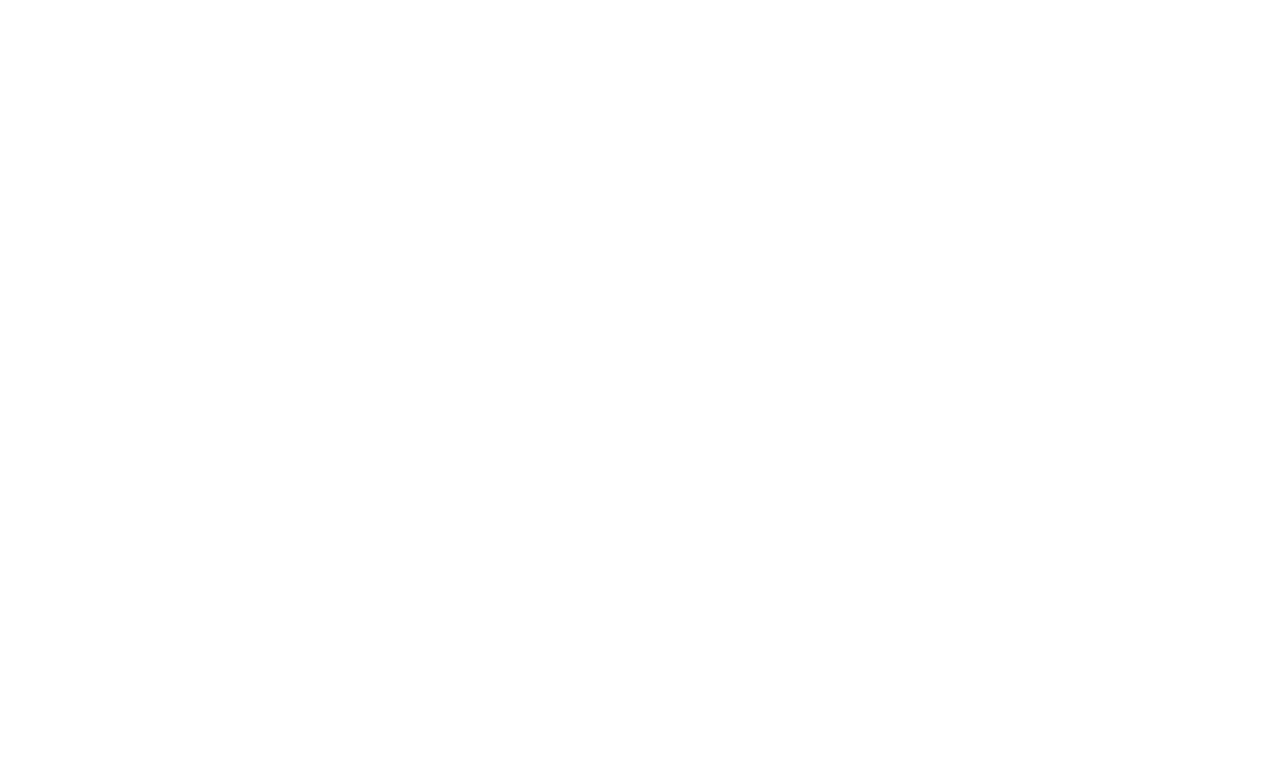
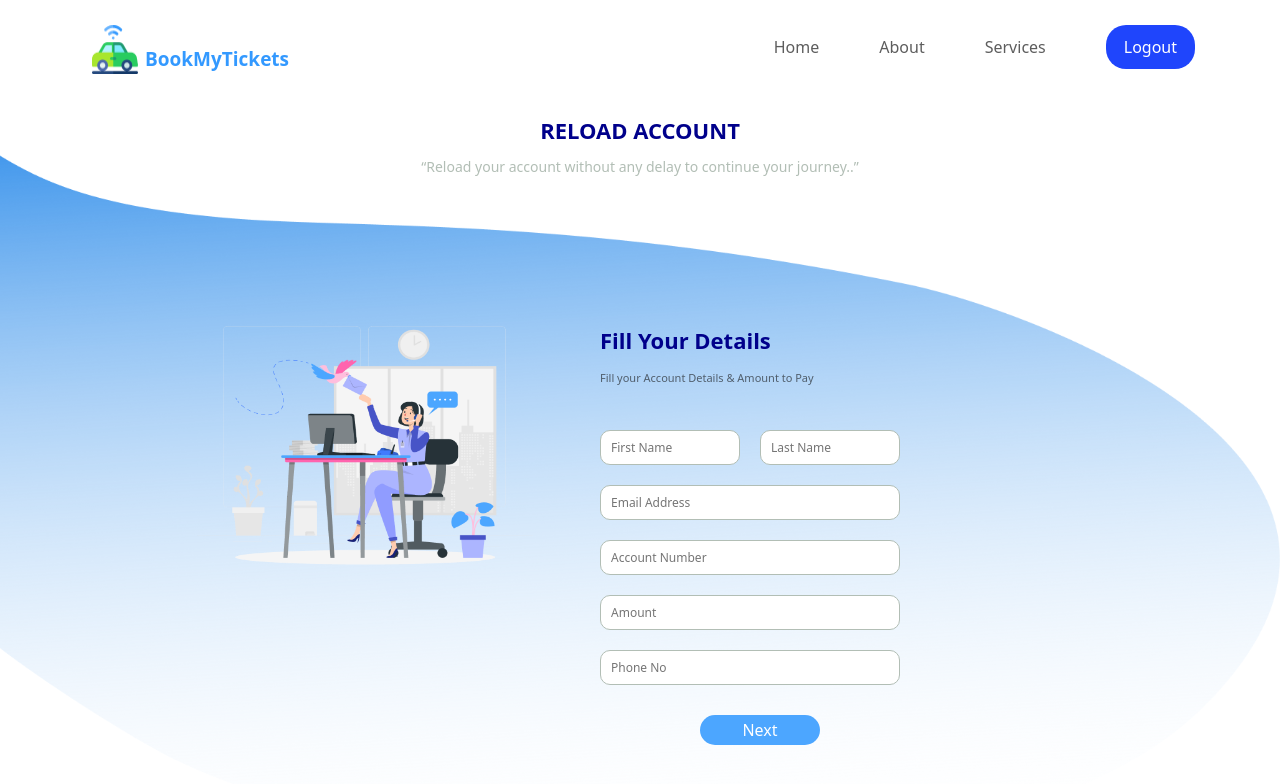
Before and after one commit to vPankaja/CSSE, a React (Create React App) app in the folder frontend/: page /reloadaccount in a window 1280 px wide. Before the commit this address had no page. Shown: the top 784 px of the page. Built offline with nearby package versions, Linux system fonts and the light colour scheme.

Commit message:
reloadacc commit

```diff
--- a/frontend/src/App.js
+++ b/frontend/src/App.js
@@ -7,6 +7,7 @@
 import Login from "./components/Login";
 import ManagerHome from "./components/manager/ManagerHome";
 import CustomerHome from "./components/customer/CustomerHome";
+import ReloadAccount from "./components/customer/ReloadAccount";
 
 function App() {
   return (
@@ -17,6 +18,7 @@
           <Route path="/login" element={<Login />} />
           <Route path="/managerhome" element={<ManagerHome />} />
           <Route path="/customerhome" element={<CustomerHome />} />
+          <Route path="/reloadaccount" element={<ReloadAccount />} />
         </Routes>
       </Router>
   );
--- a/frontend/src/components/LandingScreen.js
+++ b/frontend/src/components/LandingScreen.js
@@ -2,7 +2,7 @@
 import AOS from "aos";
 import "aos/dist/aos.css";
 import { Link } from "react-router-dom";
-import "../res/css/landing.css";
+import "../res/css/customer.css";
 
 AOS.init({
   duration: "2000",
@@ -35,7 +35,8 @@
               </Link>
             </li>
           </ul>
-        </div>
+        </div></div>
+        <div className="container2">
         <div class="info">
           <h1>Recharge your Account Faster</h1>
           <p>
@@ -49,11 +50,12 @@
             </button>
           </Link>
         </div>
-        <img style={{width: '620px', height: '400px', float:'right', marginTop:'100px'}}
+        <img style={{width: '620px', height: '400px', float:'right', marginTop:'-190px', marginRight:'50px'}}
           src={require("../res/images/Landing.png")}/>
 
         <div class="clearfix"></div>
       </div>
+
     </div>
   );
 };
--- a/frontend/src/components/Login.js
+++ b/frontend/src/components/Login.js
@@ -2,7 +2,7 @@
 import AOS from 'aos';
 import 'aos/dist/aos.css';
 import { Link } from "react-router-dom";
-import "../res/css/PlanTimeTable.css"
+import "../res/css/customer.css"
 
 AOS.init({
       duration: '2000'
@@ -29,8 +29,8 @@
         <li><Link to="#"><div class="button">Register </div></Link></li>
       </ul>
 
-    </div>
-
+    </div></div>
+    <div className="container2">
         <div class="register-photo">
         <div class="form-container" style={{display:"flex",boxShadow:"10px 10px #B2BEB5"}}>
             <div className='loginImg' >
--- a/frontend/src/components/customer/CustomerHome.js
+++ b/frontend/src/components/customer/CustomerHome.js
@@ -2,7 +2,7 @@
 import AOS from "aos";
 import "aos/dist/aos.css";
 import { Link } from "react-router-dom";
-import "../../res/css/PlanTimeTable.css";
+import "../../res/css/customer.css";
 
 AOS.init({
   duration: "2000",
@@ -41,6 +41,7 @@
             </li>
           </ul>
         </div>
+        </div>
         <div
           style={{
             fontSize: "22px",
@@ -58,7 +59,7 @@
             now, would it be to “somewhere” or to “someone”?
           </span>
         </div>
-        <div className="register-photo">
+        <div className="container2">
           <div class="cards">
             <div
               className="card"
@@ -172,7 +173,6 @@
           </div>
         </div>
       </div>
-    </div>
   );
 };
 
--- /dev/null
+++ b/frontend/src/components/customer/ReloadAccount.js
@@ -0,0 +1,86 @@
+import React from "react";
+import AOS from "aos";
+import "aos/dist/aos.css";
+import { Link } from "react-router-dom";
+import "../../res/css/customer.css";
+
+AOS.init({
+  duration: "2000",
+});
+
+const ReloadAccount = () => {
+  return (
+    <div class="landing-page">
+      <div class="container">
+        <div class="header-area">
+          <img src={require("../../res/images/logocar.png")} />{" "}
+          <div
+            style={{
+              marginTop: "20px",
+              width: "300px",
+              color: "#3399FF",
+              fontSize: "19px",
+            }}
+          >
+            <b>BookMyTickets</b>
+          </div>
+          <ul class="links">
+            <li>
+              <a href="#">Home</a>
+            </li>
+            <li>
+              <a href="#">About</a>
+            </li>
+            <li>
+              <a href="#">Services</a>
+            </li>
+            <li>
+              <Link to="/dashboard">
+                <div class="button">Logout </div>
+              </Link>
+            </li>
+          </ul>
+        </div>
+        </div>
+        <div
+          style={{
+            fontSize: "22px",
+            marginBottom: "-50px",
+            textAlign: "center",
+            marginTop: "40px",
+          }}
+        >
+          <strong style={{ color: "darkblue" }}>
+            RELOAD ACCOUNT
+          </strong>
+          <br></br>
+          <span style={{ fontSize: "14px", color: "#B2BEB5" }}>
+          “Reload your account without any delay to continue your journey..”
+          </span>
+        </div>
+
+
+        <div className="container2">
+        <div class="register-photo">
+        <div class="form-container">
+            <div class="image-holder"></div>
+            <form method="post">
+                <br></br>
+                <p style={{fontSize:"22px",marginBottom:"40px"}}><strong style={{color:"darkblue"}}>Fill Your Details</strong><br></br>
+                <span style={{fontSize:"11px"}}>Fill your Account Details & Amount to Pay</span></p>
+                <div style={{marginBottom:"20px"}}><input class="input1" style={{marginRight:"20px"}}  type="text" name="firstname" placeholder="First Name"></input>
+                <input className='input1' type="text" name="lastname" placeholder="Last Name"></input></div>
+                <div style={{marginBottom:"20px"}}><input className='input2' type="email" name="email" placeholder="Email Address"></input></div>
+                <div style={{marginBottom:"20px"}}><input className='input2' type="text" name="accountnumber" placeholder="Account Number"></input></div>
+                <div style={{marginBottom:"20px"}}><input className='input2' type="number" name="amount" placeholder="Amount"></input></div>
+                <div style={{marginBottom:"30px"}}><input className='input2' type="number" name="phoneno" placeholder="Phone No"></input></div>
+
+                <div style={{marginLeft:"100px"}}><button class="btn1" type="submit">Next</button></div></form>
+        </div>
+    </div>
+    </div>
+    </div>
+  );
+};
+
+export default ReloadAccount;
--- a/frontend/src/components/manager/ManagerHome.js
+++ b/frontend/src/components/manager/ManagerHome.js
@@ -2,7 +2,7 @@
 import AOS from 'aos';
 import 'aos/dist/aos.css';
 import { Link } from "react-router-dom";
-import "../../res/css/PlanTimeTable.css"
+import "../../res/css/customer.css"
 
 AOS.init({
       duration: '2000'
@@ -28,7 +28,7 @@
         <li><a href='#'>Services</a></li>
         <li><Link to="/dashboard"><div class="button">Logout </div></Link></li>
       </ul>
-
+      </div>
     </div>
     <div style={{fontSize:"22px",marginBottom:"-50px",textAlign:"center",marginTop:"40px"}}>
       <strong style={{color:"darkblue"}}>Choose your option to go</strong><br></br>
@@ -36,6 +36,7 @@
         would it be to "somewhere" or "someone"</span></div>
         <div className="register-photo">
 
+        <div className="container2">
         <div class="cards">
         <div className="card" style={{borderRadius:"30px",height:"280px",width:"200px",alignItems:"center"}}>
             <div className='imgCont'>
@@ -132,6 +133,7 @@
 </div>
     </div>
     </div>
+
       );
 }
 
--- a/frontend/src/components/manager/PlanTimeTable.js
+++ b/frontend/src/components/manager/PlanTimeTable.js
@@ -2,7 +2,7 @@
 import AOS from 'aos';
 import 'aos/dist/aos.css';
 import { Link } from "react-router-dom";
-import "../../res/css/PlanTimeTable.css"
+import "../../res/css/customer.css"
 
 AOS.init({
       duration: '2000'
@@ -28,11 +28,13 @@
         <li><a href='#'>Services</a></li>
         <li><Link to="/dashboard"><div class="button">Logout</div></Link></li>
       </ul>
-
+      </div>
     </div>
     <div style={{fontSize:"22px",marginBottom:"-50px",textAlign:"center",marginTop:"40px"}}>
       <strong style={{color:"darkblue"}}>Plan Timetable</strong><br></br>
         <span style={{fontSize:"10px"}}>Reload your account without any delay to continue your journey</span></div>
+
+        <div className="container2">
         <div class="register-photo">
         <div class="form-container">
             <div class="image-holder"></div>
--- a/frontend/src/res/css/PlanTimeTable.css
+++ b/frontend/src/res/css/customer.css
@@ -57,10 +57,19 @@
     background-color: #1F45FC;
 }
 
+.landing-page .container2{
+  background:url(../images/Bubble\ 1.png);
+  padding: 250px 0;
+  background-size:contain;
+background-repeat: no-repeat;
+}
+
+
 .landing-page .info {
     width: 50%;
     float: left;
-    margin-top: 200px;
+    margin-left: 80px;
+    margin-top: -60px;
 }
 
 .landing-page .info h1 {
@@ -87,11 +96,7 @@
     background-color:#1F45FC;
 }
 
-.landing-page .image {
-    width: 50%;
-    float: right;
-    margin-top: 0px;
-}
+
 
 .landing-page .image img {
     max-width: 100%;
@@ -101,10 +106,7 @@
   clear: both;
 }
 .register-photo {
-    background:url(../images/Bubble\ 1.png);
-    padding: 80px 0;
-    background-size:contain;
-  background-repeat: no-repeat;
+
   }
 
   .register-photo .image-holder {
@@ -120,8 +122,7 @@
     display: table;
     max-width: 900px;
     width: 90%;
-    margin: 0 auto;
-    box-shadow: 1px 1px 5px rgba(0,0,0,0.1);
+    margin: -120px auto;
   }
 
   .register-photo form {
@@ -245,8 +246,8 @@
    }
 
    .cards {
-    margin-top: 50px;
-    margin-left: 170px;
+    margin-top: -80px;
+    margin-left: 320px;
     max-width: 1000px;
     display: grid;
     grid-template-columns: repeat(auto-fill, minmax(225px, 1fr));
```
